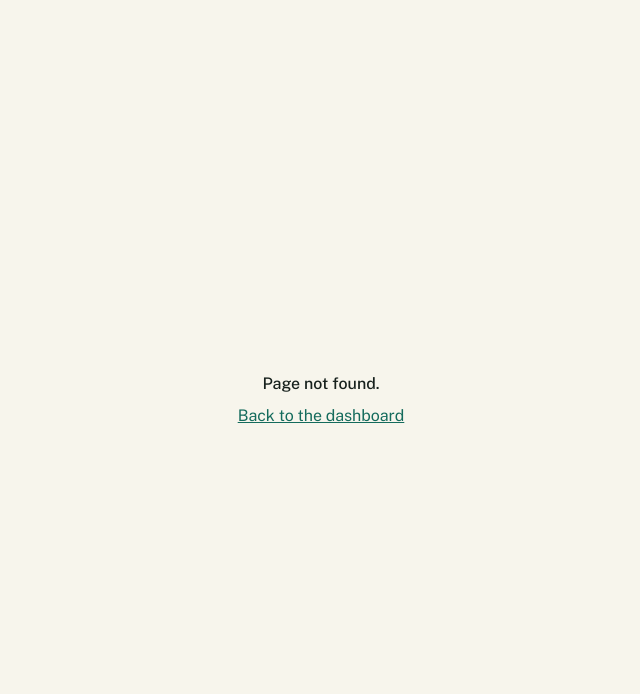
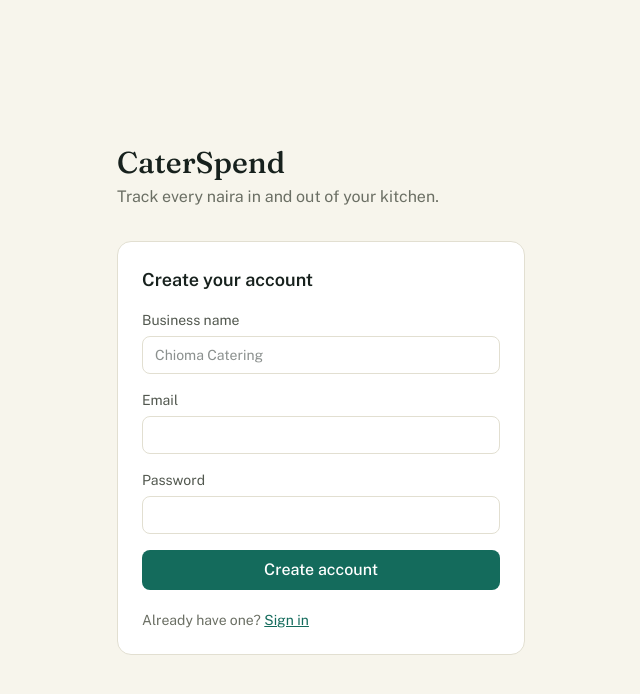
Before and after one commit to lincolndemo/CaterSpend, a Next.js app: page /signup in a window 1280 px wide. Before the commit this address had no page. Shown: the top 694 px of the page, without its empty margins (319-959 px from the left). Built offline with nearby package versions, Linux system fonts and the light colour scheme.

Commit message:
feat: email and password auth with confirmation callback
Co-Authored-By: Claude Opus 5 <noreply@anthropic.com>

```diff
--- /dev/null
+++ b/app/(auth)/layout.tsx
@@ -0,0 +1,9 @@
+export default function AuthLayout({ children }: { children: React.ReactNode }) {
+  return (
+    <main className="mx-auto flex min-h-dvh w-full max-w-md flex-col justify-center px-5 py-12">
+      <h1 className="mb-1 font-[family-name:var(--font-display)] text-3xl">CaterSpend</h1>
+      <p className="mb-8 text-[var(--ink-mute)]">Track every naira in and out of your kitchen.</p>
+      <div className="card p-6">{children}</div>
+    </main>
+  );
+}
--- /dev/null
+++ b/app/(auth)/login/page.tsx
@@ -0,0 +1,15 @@
+import Link from 'next/link';
+import { AuthForm } from '@/components/auth/AuthForm';
+import { signIn } from '@/app/actions/auth';
+
+export default function LoginPage() {
+  return (
+    <>
+      <h2 className="mb-4 text-lg font-semibold">Sign in</h2>
+      <AuthForm mode="login" action={signIn} />
+      <p className="mt-5 text-sm text-[var(--ink-mute)]">
+        New here? <Link className="text-[var(--accent)] underline" href="/signup">Create an account</Link>
+      </p>
+    </>
+  );
+}
--- /dev/null
+++ b/app/(auth)/signup/page.tsx
@@ -0,0 +1,15 @@
+import Link from 'next/link';
+import { AuthForm } from '@/components/auth/AuthForm';
+import { signUp } from '@/app/actions/auth';
+
+export default function SignupPage() {
+  return (
+    <>
+      <h2 className="mb-4 text-lg font-semibold">Create your account</h2>
+      <AuthForm mode="signup" action={signUp} />
+      <p className="mt-5 text-sm text-[var(--ink-mute)]">
+        Already have one? <Link className="text-[var(--accent)] underline" href="/login">Sign in</Link>
+      </p>
+    </>
+  );
+}
--- /dev/null
+++ b/app/actions/auth.ts
@@ -0,0 +1,51 @@
+'use server';
+
+import { redirect } from 'next/navigation';
+import { revalidatePath } from 'next/cache';
+import { createServerSupabase } from '@/lib/supabase/server';
+import type { ActionState } from '@/lib/validation';
+
+function creds(fd: FormData) {
+  const email = String(fd.get('email') ?? '').trim();
+  const password = String(fd.get('password') ?? '');
+  return { email, password };
+}
+
+export async function signIn(_prev: ActionState, fd: FormData): Promise<ActionState> {
+  const { email, password } = creds(fd);
+  if (!email || !password) return { ok: false, error: 'Enter your email and password.' };
+
+  const supabase = await createServerSupabase();
+  const { error } = await supabase.auth.signInWithPassword({ email, password });
+  if (error) return { ok: false, error: 'That email and password do not match.' };
+
+  revalidatePath('/', 'layout');
+  redirect('/');
+}
+
+export async function signUp(_prev: ActionState, fd: FormData): Promise<ActionState> {
+  const { email, password } = creds(fd);
+  const businessName = String(fd.get('business_name') ?? '').trim();
+  if (!email || !password) return { ok: false, error: 'Enter your email and password.' };
+  if (password.length < 8) return { ok: false, error: 'Password must be at least 8 characters.' };
+
+  const supabase = await createServerSupabase();
+  const { error } = await supabase.auth.signUp({
+    email,
+    password,
+    options: {
+      data: { business_name: businessName || null },
+      emailRedirectTo: `${process.env.NEXT_PUBLIC_SITE_URL ?? 'http://localhost:3000'}/auth/callback`,
+    },
+  });
+  if (error) return { ok: false, error: error.message };
+
+  return { ok: true, error: undefined };
+}
+
+export async function signOut(): Promise<void> {
+  const supabase = await createServerSupabase();
+  await supabase.auth.signOut();
+  revalidatePath('/', 'layout');
+  redirect('/login');
+}
--- /dev/null
+++ b/app/auth/callback/route.ts
@@ -0,0 +1,16 @@
+import { NextResponse, type NextRequest } from 'next/server';
+import { createServerSupabase } from '@/lib/supabase/server';
+
+export async function GET(request: NextRequest) {
+  const { searchParams, origin } = request.nextUrl;
+  const code = searchParams.get('code');
+  const next = searchParams.get('next') ?? '/';
+
+  if (code) {
+    const supabase = await createServerSupabase();
+    const { error } = await supabase.auth.exchangeCodeForSession(code);
+    if (!error) return NextResponse.redirect(`${origin}${next}`);
+  }
+
+  return NextResponse.redirect(`${origin}/login?error=confirm`);
+}
--- /dev/null
+++ b/components/auth/AuthForm.tsx
@@ -0,0 +1,74 @@
+'use client';
+
+import { useActionState } from 'react';
+import Link from 'next/link';
+import { IDLE_STATE, type ActionState } from '@/lib/validation';
+
+type Props = {
+  mode: 'login' | 'signup';
+  action: (prev: ActionState, fd: FormData) => Promise<ActionState>;
+};
+
+export function AuthForm({ mode, action }: Props) {
+  const [state, formAction, pending] = useActionState(action, IDLE_STATE);
+  const isSignup = mode === 'signup';
+
+  if (isSignup && state.ok) {
+    return (
+      <p className="text-[var(--ink-600)]">
+        Check your inbox to confirm your email, then <Link className="text-[var(--accent)] underline" href="/login">sign in</Link>.
+      </p>
+    );
+  }
+
+  return (
+    <form action={formAction} className="grid gap-4">
+      {isSignup && (
+        <label className="grid gap-1.5 text-sm">
+          <span className="text-[var(--ink-600)]">Business name</span>
+          <input
+            name="business_name"
+            className="rounded-lg border border-[var(--line)] bg-[var(--surface)] px-3 py-2"
+            placeholder="Chioma Catering"
+          />
+        </label>
+      )}
+
+      <label className="grid gap-1.5 text-sm">
+        <span className="text-[var(--ink-600)]">Email</span>
+        <input
+          name="email"
+          type="email"
+          required
+          autoComplete="email"
+          className="rounded-lg border border-[var(--line)] bg-[var(--surface)] px-3 py-2"
+        />
+      </label>
+
+      <label className="grid gap-1.5 text-sm">
+        <span className="text-[var(--ink-600)]">Password</span>
+        <input
+          name="password"
+          type="password"
+          required
+          autoComplete={isSignup ? 'new-password' : 'current-password'}
+          className="rounded-lg border border-[var(--line)] bg-[var(--surface)] px-3 py-2"
+        />
+      </label>
+
+      {state.error && (
+        <p role="alert" className="text-sm text-[var(--critical)]">
+          {state.error}
+        </p>
+      )}
+
+      <button
+        type="submit"
+        disabled={pending}
+        className="rounded-lg bg-[var(--accent)] px-4 py-2 font-medium text-white hover:bg-[var(--accent-hover)] disabled:opacity-60"
+      >
+        {pending ? 'Working…' : isSignup ? 'Create account' : 'Sign in'}
+      </button>
+    </form>
+  );
+}
```
